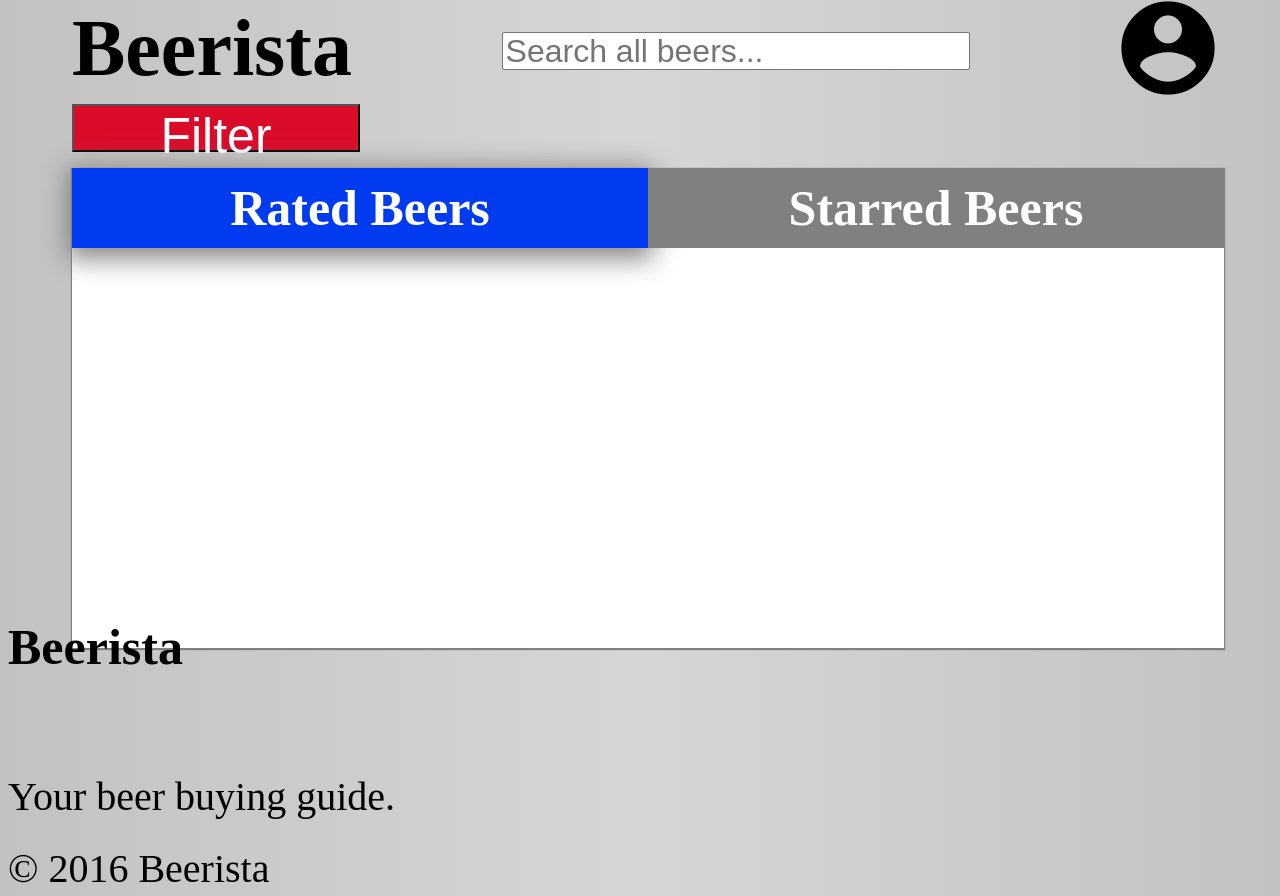
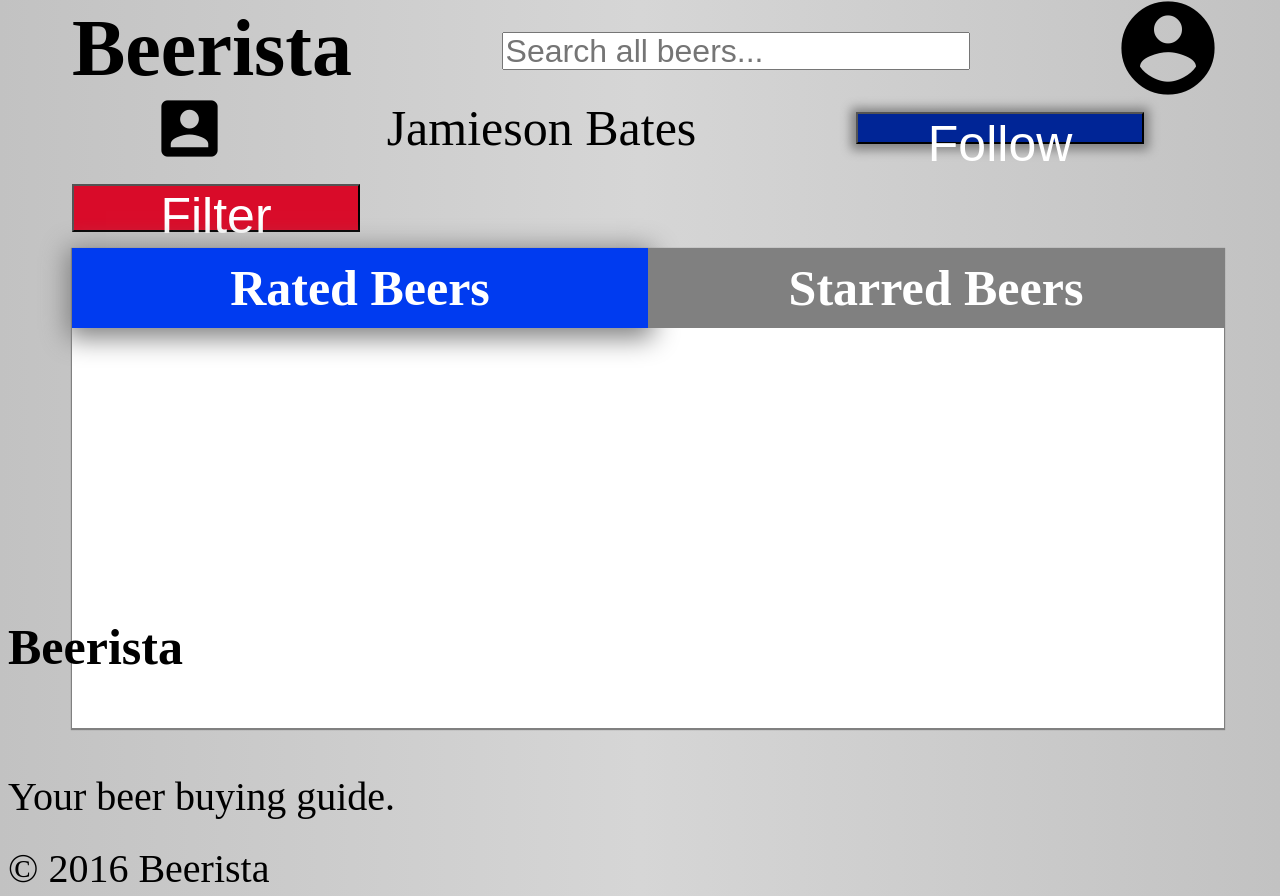
Before and after one commit to christopher-metz/beerista, a website: page profile.html in a window 1280 px wide. Drawn offline with nearby package versions, Linux system fonts and the light colour scheme.

Commit message:
#5 Add template for user info section

```diff
--- a/css/profile.css
+++ b/css/profile.css
@@ -99,6 +99,34 @@
 }
 
 /*Profile*/
+#profile-info {
+  height: 10vh;
+  width: 90%;
+  margin: 0 auto;
+  display: flex;
+  justify-content: space-around;
+  align-items: center;
+}
+
+#user-icon {
+  font-size: 75px;
+}
+
+#user-name {
+  font-size: 50px;
+}
+
+#follow-user {
+  height: 40%;
+  width: 25%;
+  background-color: #002596;
+  font-size: 50px;
+  color: white;
+  box-shadow: 0 1px 10px 5px gray;
+  /*align-self: center;
+  align-content: flex-end;*/
+}
+
 #profile-beers {
   height: 60vh;
   width: 90%;
--- a/js/profile.js
+++ b/js/profile.js
@@ -0,0 +1 @@
+'use strict';
--- a/profile.html
+++ b/profile.html
@@ -24,6 +24,12 @@
     </header>
 
     <main>
+      <section id="profile-info">
+        <i id="user-icon" class="material-icons">account_box</i>
+        <p id="user-name">Jamieson Bates</p>
+        <button id="follow-user">Follow</button>
+      </section>
+
       <section id="filters-nav">
         <button id="filter-btn">Filter</button>
         <div id="current-filter" class="off"></div>
```
